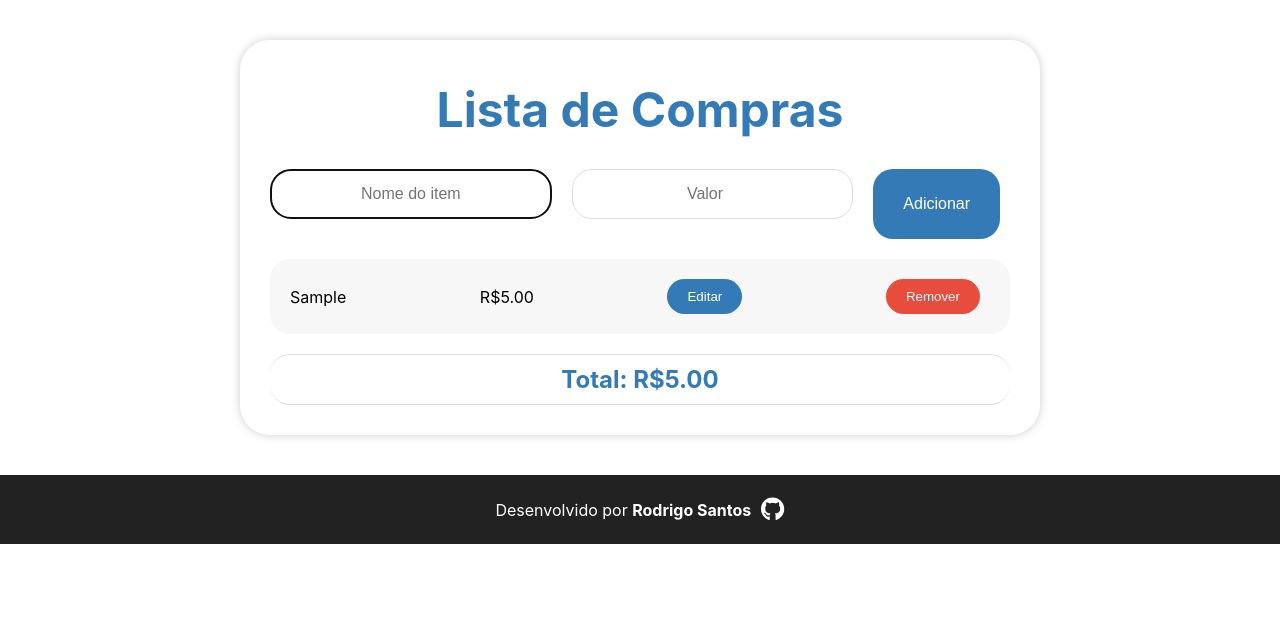
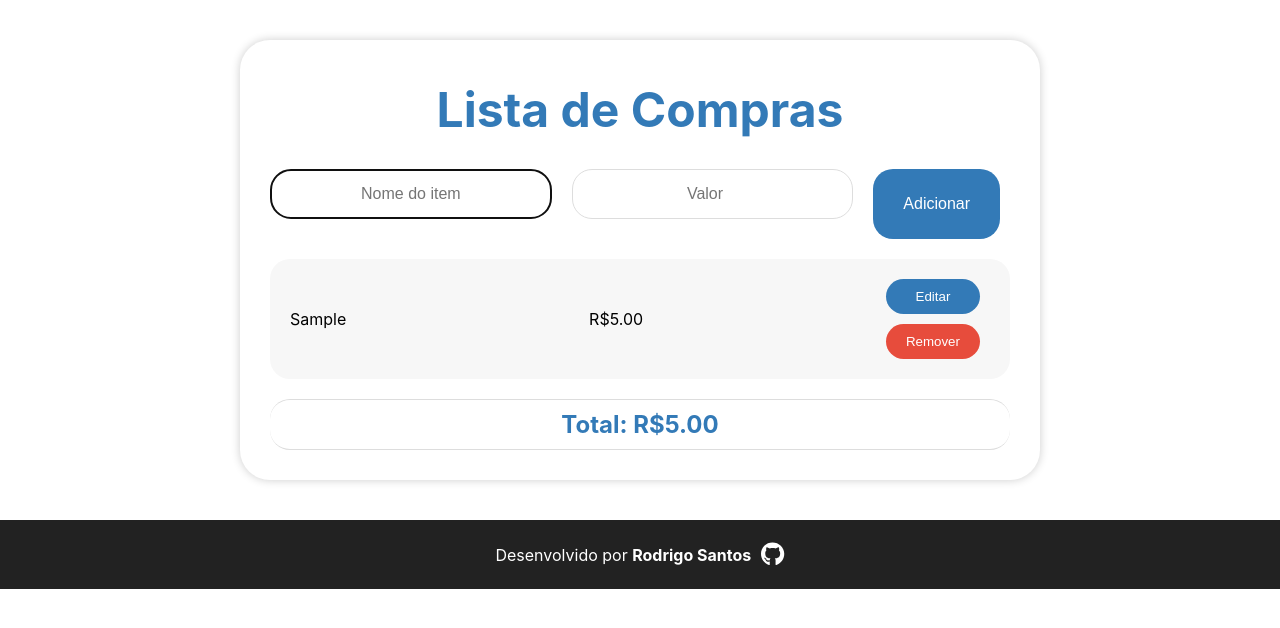
Before and after one commit to rodrigocsdev/compras, a React (Create React App) app: page / in a window 1280 px wide. Both pictures are taken after typing "Sample", "5" into the empty fields and a click on the button "Adicionar". Shown: the top 628 px of the page. Built offline with nearby package versions, Linux system fonts and the light colour scheme.

Commit message:
layout
add class button-container

```diff
--- a/src/components/ListaDeCompras.css
+++ b/src/components/ListaDeCompras.css
@@ -116,10 +116,17 @@
 
 .edit-button {
   background-color: #337ab7;
+  margin-bottom: 5px;
 }
 
 .remove-button {
   background-color: #e74c3c;
+  margin-top: 5px;
+}
+
+.button-container {
+  display: flex;
+  flex-direction: column;
 }
 
 /* Media query for larger screens */
--- a/src/components/ListaDeCompras.js
+++ b/src/components/ListaDeCompras.js
@@ -106,6 +106,7 @@ const ListaDeCompras = () => {
           <li key={item.id}>
             <span>{item.name}</span>
             <span>R${item.value.toFixed(2)}</span>
+            <div className="button-container">
               <button
                 className="edit-button"
                 onClick={() => handleEditItem(item.id)}
@@ -118,6 +119,7 @@ const ListaDeCompras = () => {
               >
                 Remover
               </button>
+            </div>
           </li>
         ))}
       </ul>
```
Lines whose indentation alone changed are shown as unchanged.
